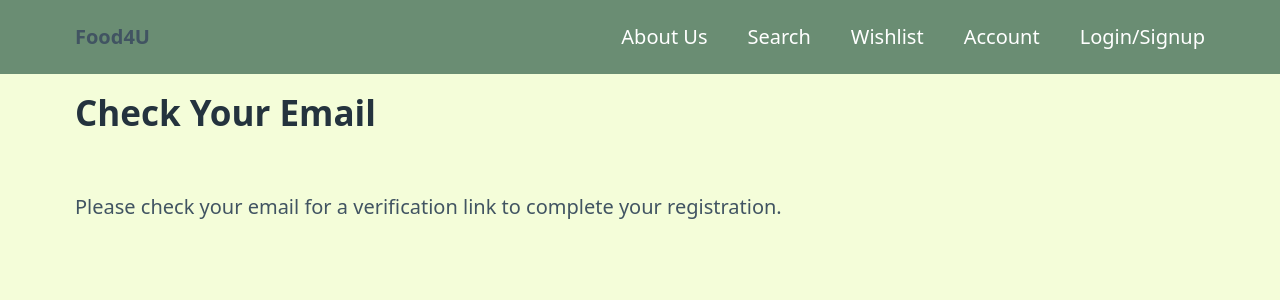
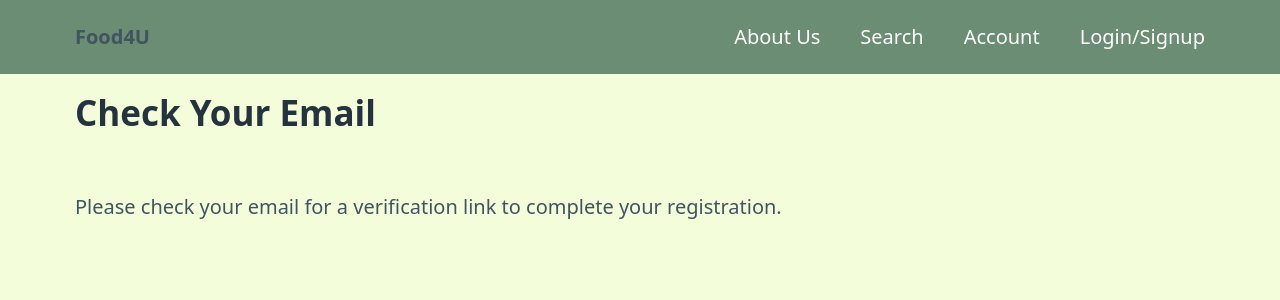
Before and after one commit to MaxLan-dev/DevHacks2025, a Django app: page /accounts/check_email/ in a window 1280 px wide. Shown: the top 300 px of the page. Run offline with Django 5.2, Linux system fonts and the light colour scheme; parts of the project's set-up code (start-up, migrations or seed data) failed here and were passed over.

Commit message:
wishlist gone

```diff
--- a/food4u/website/templates/website/base.html
+++ b/food4u/website/templates/website/base.html
@@ -96,7 +96,6 @@
         <ul>
           <li><a href="{% url 'about' %}">About Us</a></li>
           <li><a href="{% url 'search' %}">Search</a></li>
-          <li><a href="wishlist">Wishlist</a></li>
           <li><a href="account">Account</a></li>
           <li><a href="{% url 'member_login' %}">Login/Signup</a></li>
         </ul>
--- a/food4u/website/urls.py
+++ b/food4u/website/urls.py
@@ -9,7 +9,6 @@ urlpatterns = [
     path('profile/<int:supplier_id>', views.profile_view, name='profile'),
     path('search', views.search_view, name='search'),
     path('about', views.about_view, name='about'),
-    path('wishlist', views.wishlist_view, name='wishlist'),
     path('account', views.account_view, name='account'),
     path('search_results', views.search_results_request, name='search_results'),
     path('accounts/', include('registration.urls')),
--- a/food4u/website/views.py
+++ b/food4u/website/views.py
@@ -9,8 +9,6 @@ from sqlalchemy import select
 
 def home_view(request):
     return render(request, 'website/home.html')
-def wishlist_view(request):
-    return render(request, 'website/wishlist.html')
 def about_view(request):
     return render(request, 'website/aboutUs.html')
 def profile_view(request, supplier_id):
```
Also changed, not shown: food4u/website/templates/website/wishlist.html (deleted).
